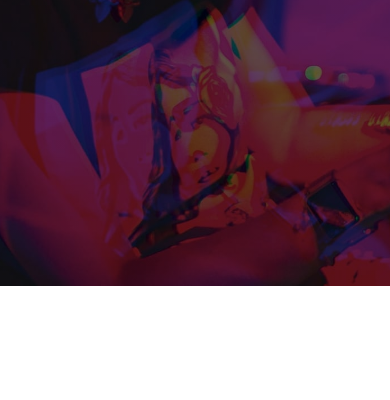
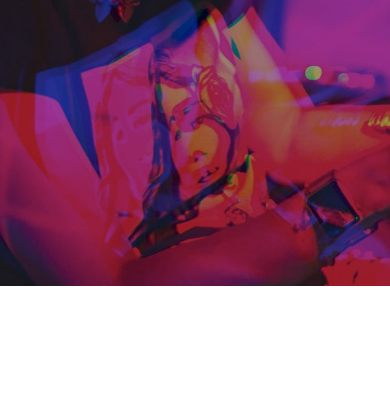
Before and after one commit to delroscol98/Loopstudios-Landing-Page, a website: page index.html in a window 390 px wide. Shown: the part 444-844 px from the top of the page. Drawn offline with Linux system fonts and the light colour scheme.

Commit message:
hero responsive

```diff
--- a/sass/layout/hero.scss
+++ b/sass/layout/hero.scss
@@ -1,8 +1,7 @@
 .hero {
   height: 65rem;
   padding: 4rem 2.4rem;
-  background-image: linear-gradient(rgba($black, 0.4), rgba($black, 0.4)),
-    url(../../images/mobile/image-hero.jpg);
+  background-image: url(../../images/mobile/image-hero.jpg);
   background-repeat: no-repeat;
   background-position: center;
   background-size: cover;
@@ -13,6 +12,10 @@
     background-repeat: no-repeat;
     background-position: center;
     background-size: cover;
+  }
+
+  @media screen and (min-width: 64em) {
+    padding: 6.4rem 16.5rem;
   }
 
   &__header {
```
Also changed, not shown: css/style.css, sass/layout/navigation.scss (added).
